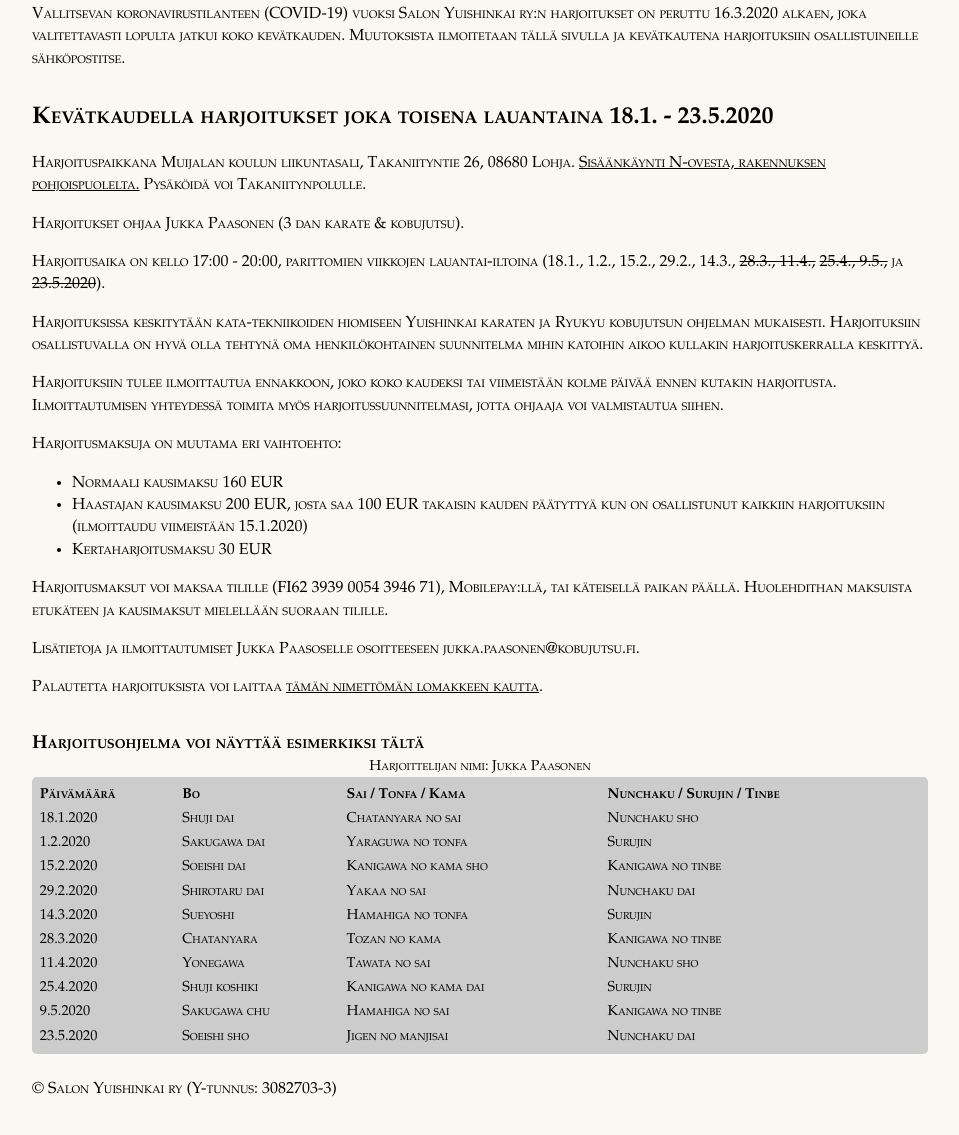
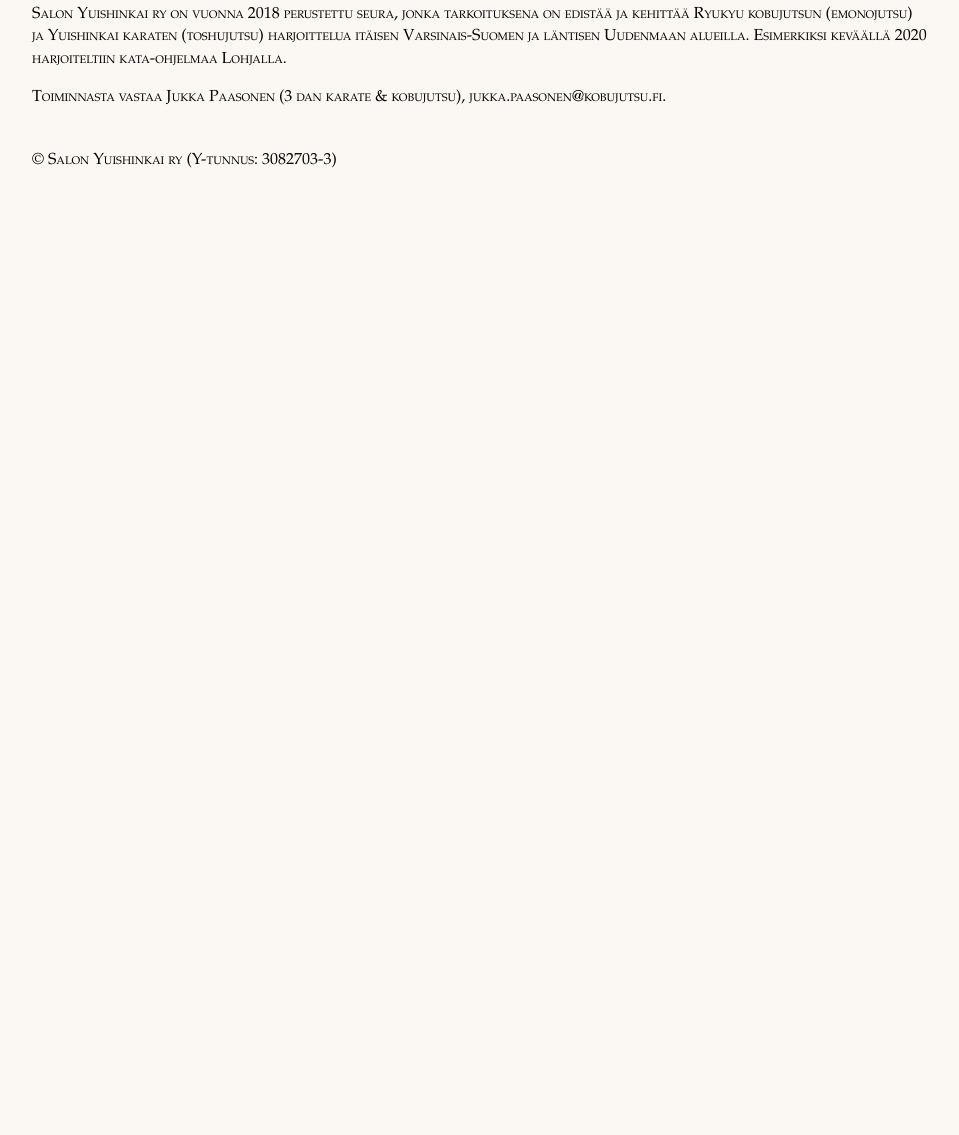
Before and after one commit to paazmaya/salo.kobujutsu.fi, a plain HTML site: page public/index.html in a window 1280 px wide. Shown: the part 285-1420 px from the top of the page, without its empty margins (160-1119 px from the left). After the commit the page ends 800 px from the top, so only its background shows below. Drawn offline with Linux system fonts and the light colour scheme.

Commit message:
Season passed

```diff
--- a/public/index.html
+++ b/public/index.html
@@ -54,18 +54,19 @@
       </p>
     </section>
     <section role="main">
-      <h2>Harjoitukset peruttu koko kevätkauden 16.3.2020 alkaen</h2>
-      <p>Vallitsevan koronavirustilanteen (COVID-19) vuoksi Salon Yuishinkai ry:n harjoitukset on peruttu
-        16.3.2020 alkaen, joka valitettavasti lopulta jatkui koko kevätkauden.
-        Muutoksista ilmoitetaan tällä sivulla ja kevätkautena harjoituksiin osallistuineille sähköpostitse.
+      <h2>Okinawalaisia kamppailutaitoja aseella ja ilman</h2>
+      <p>Salon Yuishinkai ry on vuonna 2018 perustettu seura, jonka tarkoituksena on edistää ja kehittää Ryukyu kobujutsun (emonojutsu) ja Yuishinkai karaten (toshujutsu) harjoittelua itäisen Varsinais-Suomen ja läntisen Uudenmaan alueilla.
+        Esimerkiksi keväällä 2020 harjoiteltiin kata-ohjelmaa Lohjalla.
       </p>
-  </section>
+      <p id="sahkoposti">Toiminnasta vastaa Jukka Paasonen (3 dan karate &amp; kobujutsu), jukka.paasonen [appappaapa] kobujutsu.fi.</p>
+    </section>
+
+    <!--
     <section role="complementary">
       <h2>Kevätkaudella harjoitukset joka toisena lauantaina 18.1. - 23.5.2020</h2>
       <p>Harjoituspaikkana Muijalan koulun liikuntasali, Takaniityntie 26, 08680 Lohja. <a href="/assets/muijalan-koulun-liikuntasaliin-sisaankaynti-n-ovesta.png" title="Kartta Muijalan koulun N-oven sijainnista">Sisäänkäynti N-ovesta, rakennuksen pohjoispuolelta.</a> Pysäköidä voi Takaniitynpolulle.</p>
       <p>Harjoitukset ohjaa Jukka Paasonen (3 dan karate &amp; kobujutsu).</p>
-      <p>Harjoitusaika on kello 17:00 - 20:00, parittomien viikkojen lauantai-iltoina
-        (18.1., 1.2., 15.2., 29.2., 14.3., <del datetime="2020-03-17">28.3., 11.4.,</del> <del datetime="2020-04-14">25.4., 9.5.,</del> ja <del datetime="2020-05-20">23.5.2020</del>).</p>
+      <p>Harjoitusaika on kello 17:00 - 20:00, parittomien viikkojen lauantai-iltoina.</p>
       <p>Harjoituksissa keskitytään kata-tekniikoiden hiomiseen Yuishinkai karaten ja Ryukyu kobujutsun ohjelman mukaisesti.
         Harjoituksiin osallistuvalla on hyvä olla tehtynä oma henkilökohtainen suunnitelma mihin katoihin aikoo kullakin
         harjoituskerralla keskittyä.</p>
@@ -77,89 +78,13 @@
         <li>Haastajan kausimaksu 200 EUR, josta saa 100 EUR takaisin kauden päätyttyä kun on osallistunut kaikkiin harjoituksiin (ilmoittaudu viimeistään 15.1.2020)</li>
         <li>Kertaharjoitusmaksu 30 EUR</li>
       </ul>
-      <p>Harjoitusmaksut voi maksaa tilille (FI62 3939 0054 3946 71), Mobilepay:llä, tai käteisellä paikan päällä.
+      <p>Harjoitusmaksut voi maksaa tilille (FI62 3939 0054 3946 71) tai Mobilepay:llä.
         Huolehdithan maksuista etukäteen ja kausimaksut mielellään suoraan tilille.</p>
       <p id="sahkoposti">Lisätietoja ja ilmoittautumiset Jukka Paasoselle osoitteeseen jukka.paasonen [appappaapa] kobujutsu.fi.</p>
       <p>Palautetta harjoituksista voi laittaa <a href="https://docs.google.com/forms/d/e/1FAIpQLScMlKxrFPcv57UQwYC-FIuwtRO2Fl_BBUdN84FEw9XTjxWVvw/viewform" title="Palaute lomake">tämän nimettömän lomakkeen kautta</a>.</p>
     </section>
-    <section role="complementary">
-      <h3>Harjoitusohjelma voi näyttää esimerkiksi tältä</h3>
+    -->
 
-      <table>
-        <caption>Harjoittelijan nimi: Jukka Paasonen</caption>
-        <thead>
-          <tr>
-            <th scope="col">Päivämäärä</th>
-            <th scope="col">Bo</th>
-            <th scope="col">Sai / Tonfa  / Kama</th>
-            <th scope="col">Nunchaku / Surujin / Tinbe</th>
-          </tr>
-        </thead>
-        <tbody>
-          <tr>
-            <th scope="row">18.1.2020</td>
-            <td>Shuji dai</td>
-            <td>Chatanyara no sai</td>
-            <td>Nunchaku sho</td>
-          </tr>
-          <tr>
-            <th scope="row">1.2.2020</td>
-            <td>Sakugawa dai</td>
-            <td>Yaraguwa no tonfa</td>
-            <td>Surujin</td>
-          </tr>
-          <tr>
-            <th scope="row">15.2.2020</td>
-            <td>Soeishi dai</td>
-            <td>Kanigawa no kama sho</td>
-            <td>Kanigawa no tinbe</td>
-          </tr>
-          <tr>
-            <th scope="row">29.2.2020</td>
-            <td>Shirotaru dai</td>
-            <td>Yakaa no sai</td>
-            <td>Nunchaku dai</td>
-          </tr>
-          <tr>
-            <th scope="row">14.3.2020</td>
-            <td>Sueyoshi</td>
-            <td>Hamahiga no tonfa</td>
-            <td>Surujin</td>
-          </tr>
-          <tr>
-            <th scope="row">28.3.2020</td>
-            <td>Chatanyara</td>
-            <td>Tozan no kama</td>
-            <td>Kanigawa no tinbe</td>
-          </tr>
-          <tr>
-            <th scope="row">11.4.2020</td>
-            <td>Yonegawa</td>
-            <td>Tawata no sai</td>
-            <td>Nunchaku sho</td>
-          </tr>
-          <tr>
-            <th scope="row">25.4.2020</td>
-            <td>Shuji koshiki</td>
-            <td>Kanigawa no kama dai</td>
-            <td>Surujin</td>
-          </tr>
-          <tr>
-            <th scope="row">9.5.2020</td>
-            <td>Sakugawa chu</td>
-            <td>Hamahiga no sai</td>
-            <td>Kanigawa no tinbe</td>
-          </tr>
-          <tr>
-            <th scope="row">23.5.2020</td>
-            <td>Soeishi sho</td>
-            <td>Jigen no manjisai</td>
-            <td>Nunchaku dai</td>
-          </tr>
-        </tbody>
-      </table>
-
-    </section>
     <footer>
       <p>&copy; Salon Yuishinkai ry (Y-tunnus: 3082703-3)</p>
     </footer>
```
